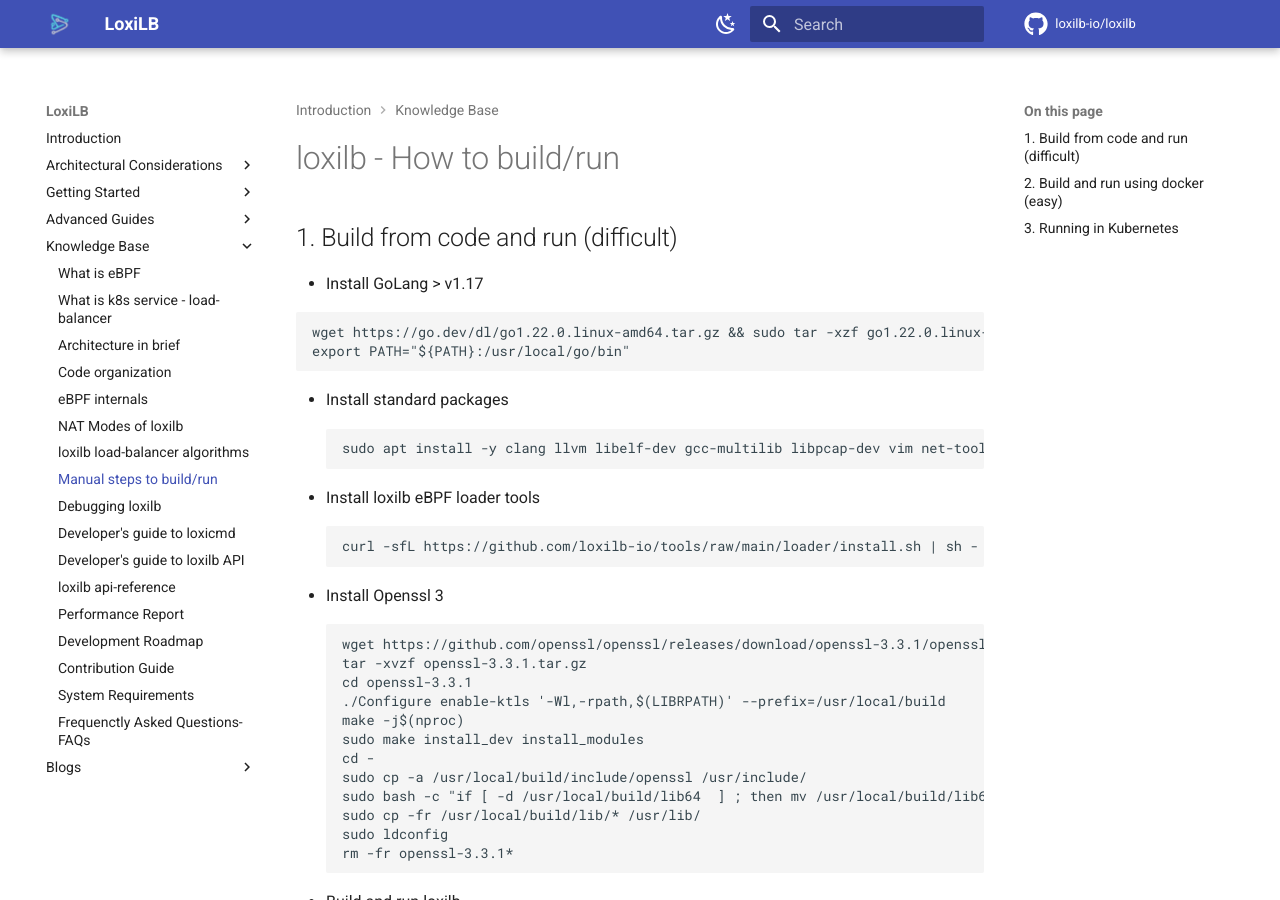
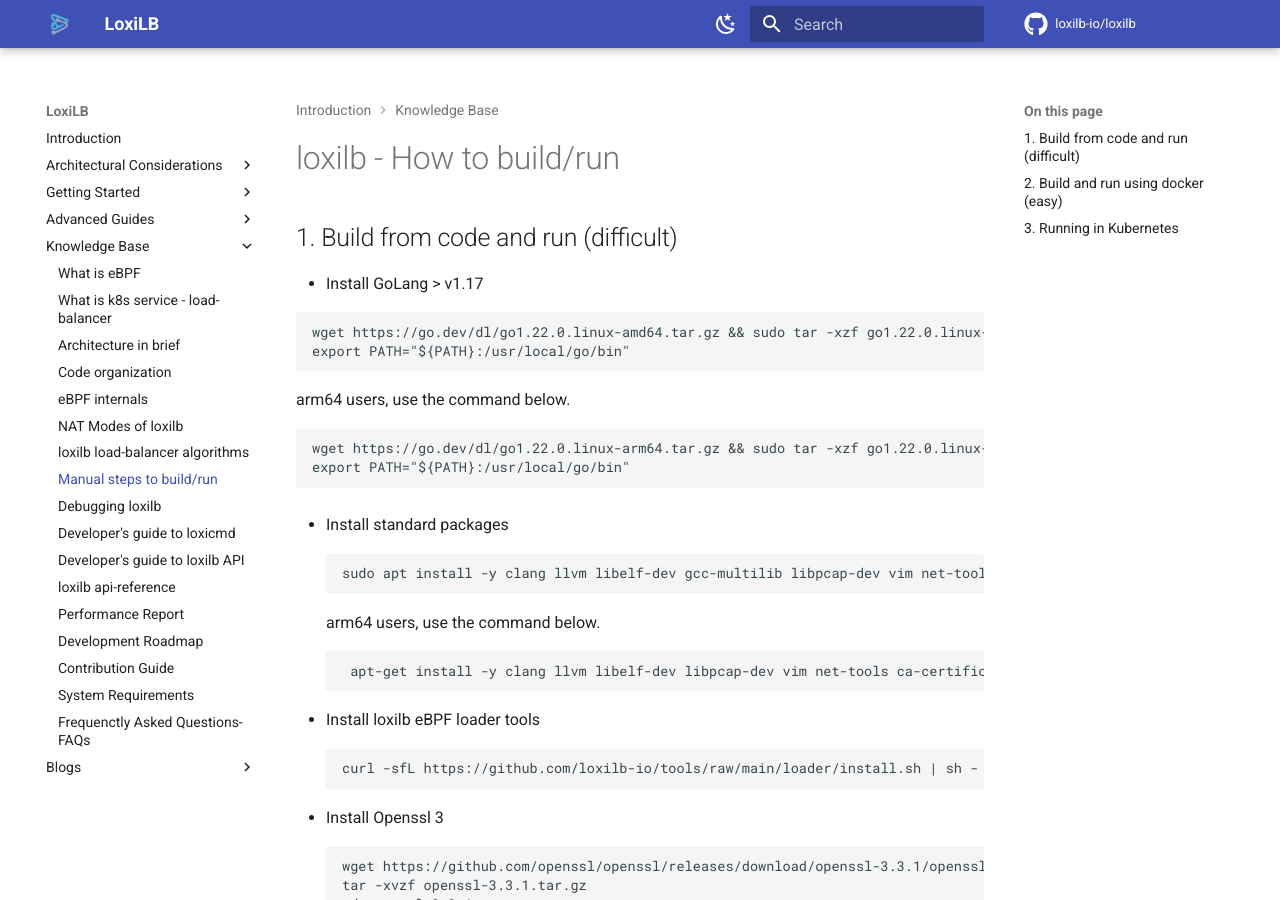
Before and after one commit to loxilb-io/loxilbdocs, an MkDocs documentation site: the page built from docs/run.md, in a window 1280 px wide and 900 px high. Built offline with MkDocs 1.6.1 and Material for MkDocs 9.7.7, drawn with Linux system fonts in a browser that asks for light colours; comment, search, counter and statistics services are not loaded; the version menu is left out.

Commit message:
Update run.md
Add for arm user.

````diff
--- a/docs/run.md
+++ b/docs/run.md
@@ -8,11 +8,21 @@
 wget https://go.dev/dl/go1.22.0.linux-amd64.tar.gz && sudo tar -xzf go1.22.0.linux-amd64.tar.gz --directory /usr/local/
 export PATH="${PATH}:/usr/local/go/bin"
 ```
+arm64 users, use the command below.
+```
+wget https://go.dev/dl/go1.22.0.linux-arm64.tar.gz && sudo tar -xzf go1.22.0.linux-arm64.tar.gz --directory /usr/local/
+export PATH="${PATH}:/usr/local/go/bin"
+```
 
 * Install standard packages
 ```
 sudo apt install -y clang llvm libelf-dev gcc-multilib libpcap-dev vim net-tools linux-tools-$(uname -r) elfutils dwarves git libbsd-dev bridge-utils wget unzip build-essential bison flex iproute2 curl
 ```
+arm64 users, use the command below.
+```
+ apt-get install -y clang llvm libelf-dev libpcap-dev vim net-tools ca-certificates elfutils dwarves git libbsd-dev bridge-utils wget unzip build-essential bison flex sudo iproute2 pkg-config tcpdump iputils-ping curl bash-completion
+```
+
 * Install loxilb eBPF loader tools
 ```
 curl -sfL https://github.com/loxilb-io/tools/raw/main/loader/install.sh | sh -
````
